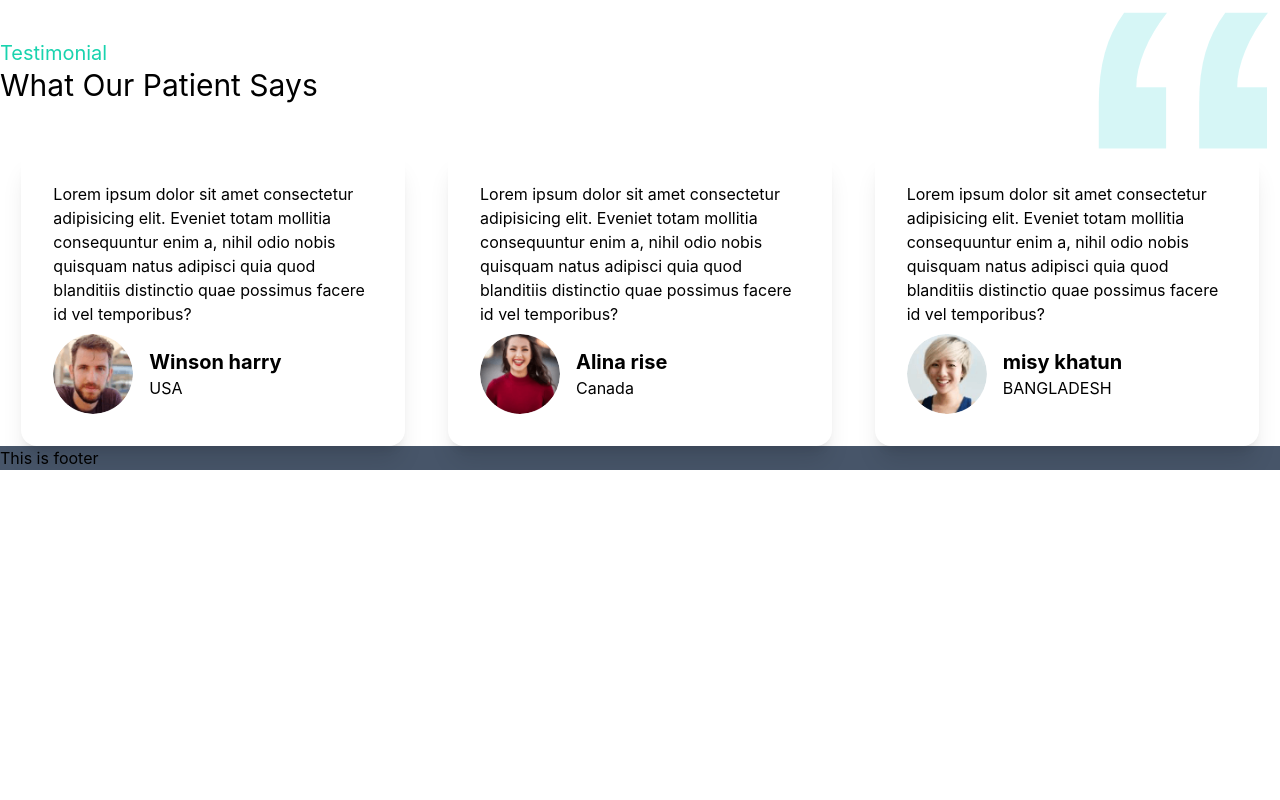
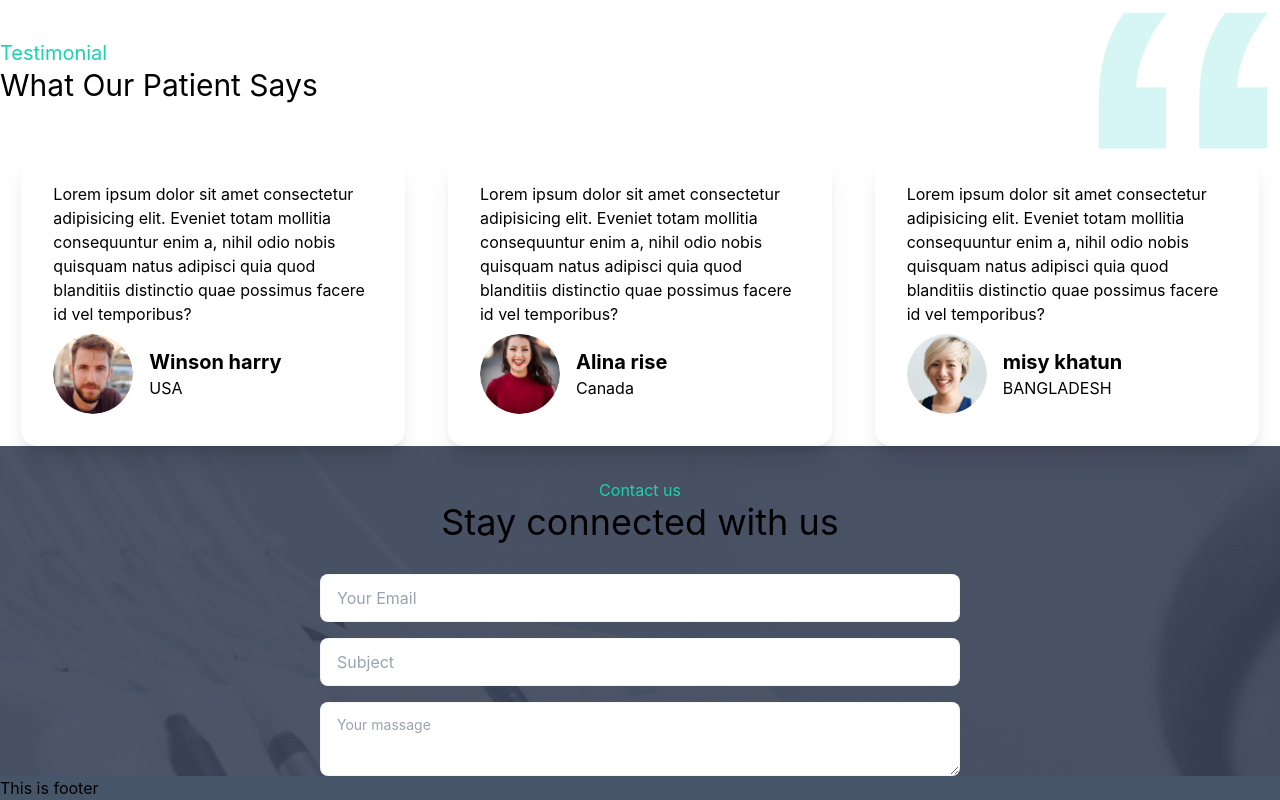
Before and after one commit to pixprocoder/doctor-portal, a React (Create React App) app: page / in a window 1280 px wide. Shown: the part 2898-3698 px from the top of the page. Before the commit the page ends 3368 px from the top, so only its background shows below. Built offline with nearby package versions, Linux system fonts and the light colour scheme.

Commit message:
contact added

```diff
--- /dev/null
+++ b/src/Pages/Home/Contact.js
@@ -0,0 +1,31 @@
+import React from "react";
+import appointment from "../../assets/images/appointment.png";
+
+const Contact = () => {
+  return (
+    <section style={{ background: `url(${appointment})` }}>
+      <div className=" text-center  py-8">
+        <h1 className="text-secondary ">Contact us</h1>
+        <h1 className="text-4xl">Stay connected with us</h1>
+      </div>
+      <div className="w-3/6 mx-auto flex flex-col">
+        <input
+          type="email"
+          placeholder="Your Email"
+          class="input input-bordered w-full "
+        />
+        <input
+          type="text"
+          placeholder="Subject"
+          class="input input-bordered w-full my-4"
+        />
+        <textarea
+          class="textarea textarea-bordered"
+          placeholder="Your massage"
+        ></textarea>
+      </div>
+    </section>
+  );
+};
+
+export default Contact;
--- a/src/Pages/Home/Home.js
+++ b/src/Pages/Home/Home.js
@@ -1,4 +1,5 @@
 import React from "react";
+import Contact from "./Contact";
 import HomeBanner from "./HomeBanner";
 import HomeInfo from "./HomeInfo";
 import MakeAppointment from "./MakeAppointment";
@@ -15,6 +16,7 @@ const Home = () => {
       <ServiceBanner />
       <MakeAppointment />
       <Testimonial />
+      <Contact />
     </div>
   );
 };
```
